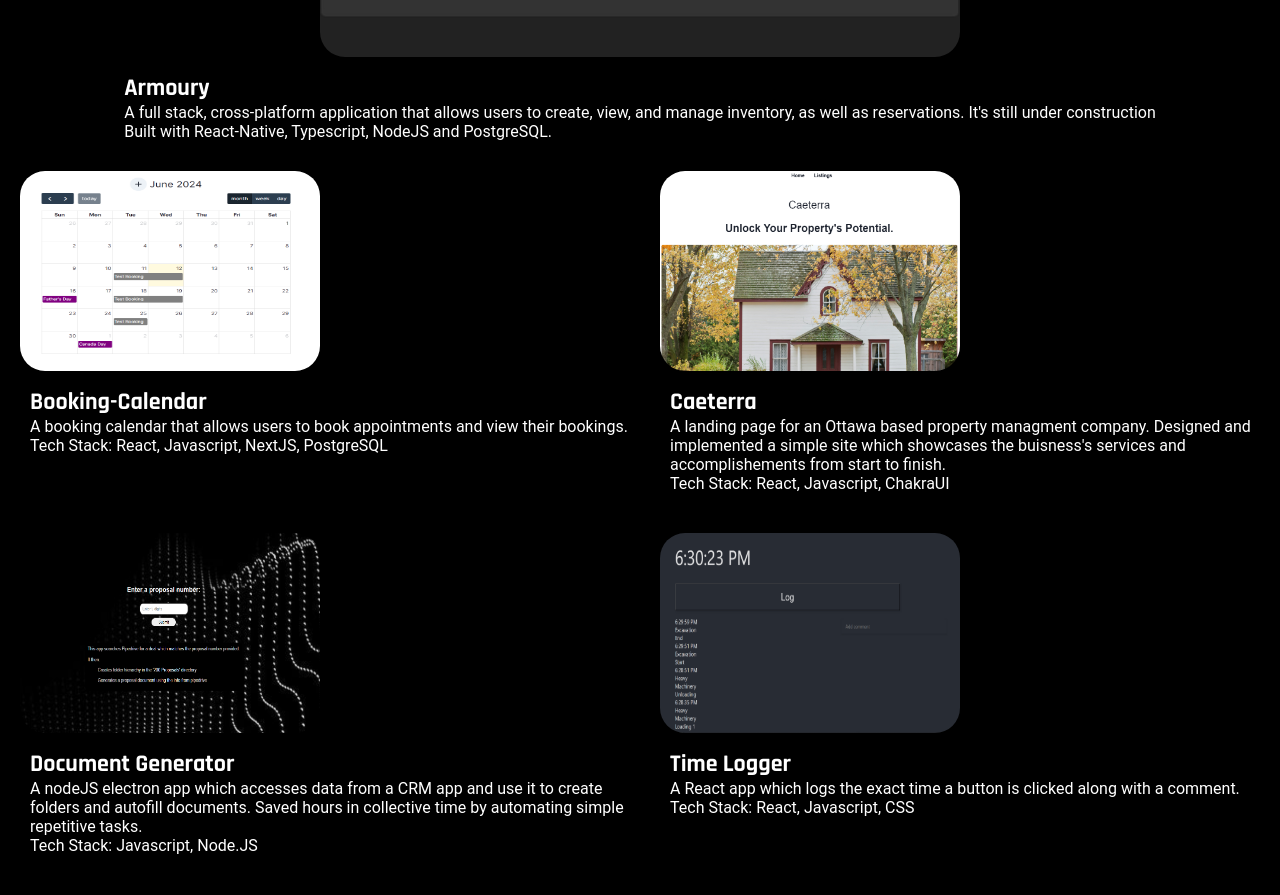
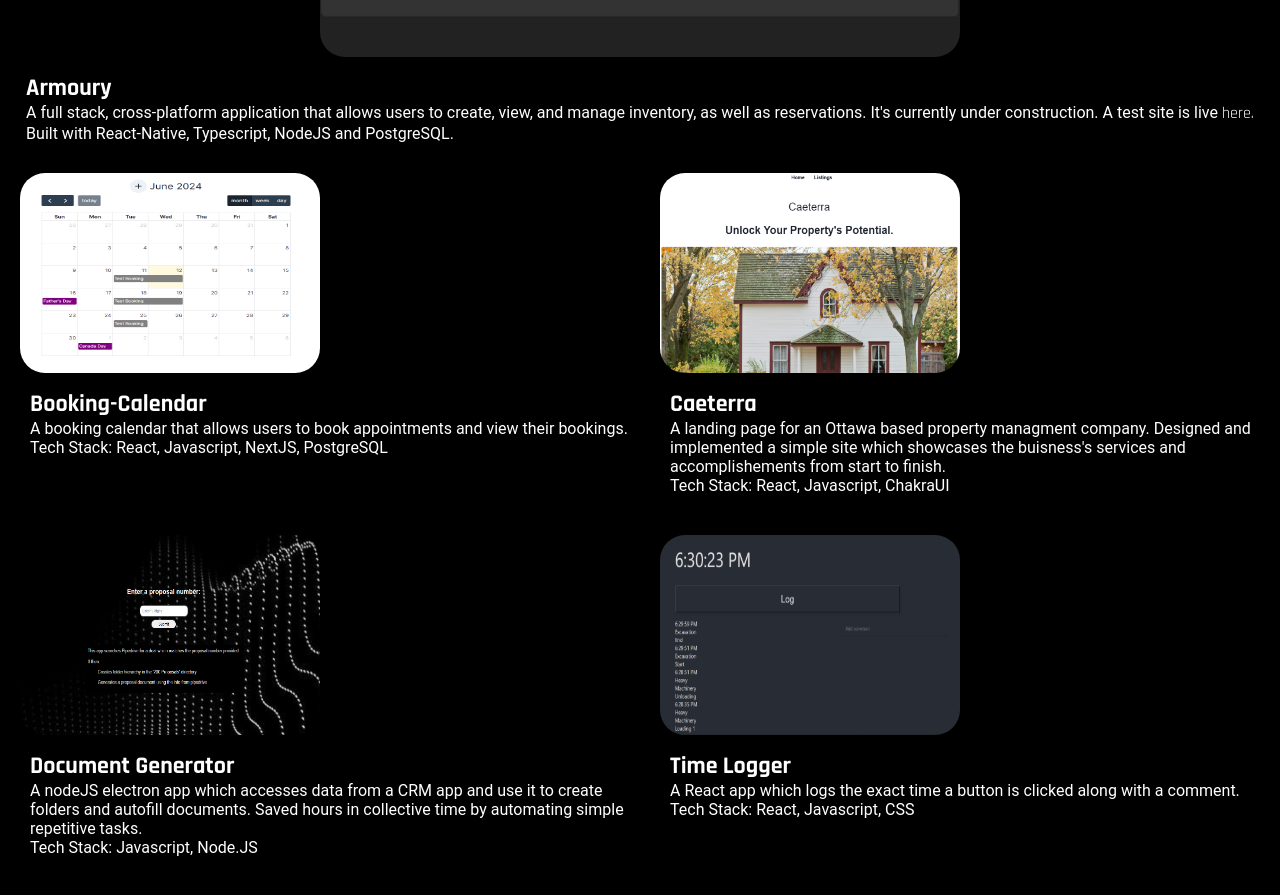
Before and after one commit to aboussenane/aboussenane-portfolio, a Next.js app: page / in a window 1280 px wide. Shown: the part 2805-3700 px from the top of the page. Built offline with nearby package versions, Linux system fonts and the light colour scheme.

Commit message:
Updated link

```diff
--- a/app/page.js
+++ b/app/page.js
@@ -304,7 +304,7 @@ function Home() {
               >
                 <h1>Armoury</h1>
                 <p>
-                A full stack, cross-platform application that allows users to create, view, and manage inventory, as well as reservations. It's still under construction<br />
+                A full stack, cross-platform application that allows users to create, view, and manage inventory, as well as reservations. It's currently under construction. A test site is live <a href="https://armoury-1.vercel.app/">here.</a><br />
                   Built with React-Native, Typescript, NodeJS and PostgreSQL.
                 </p>
               </motion.div>
```
